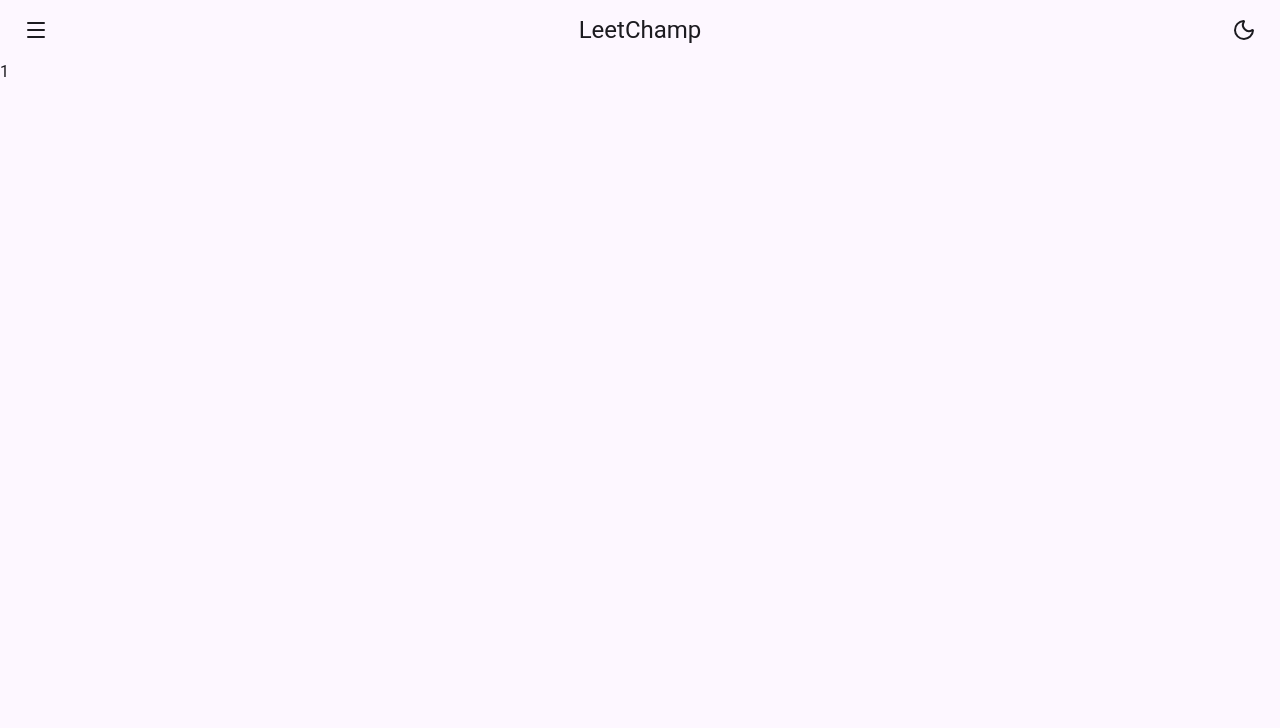
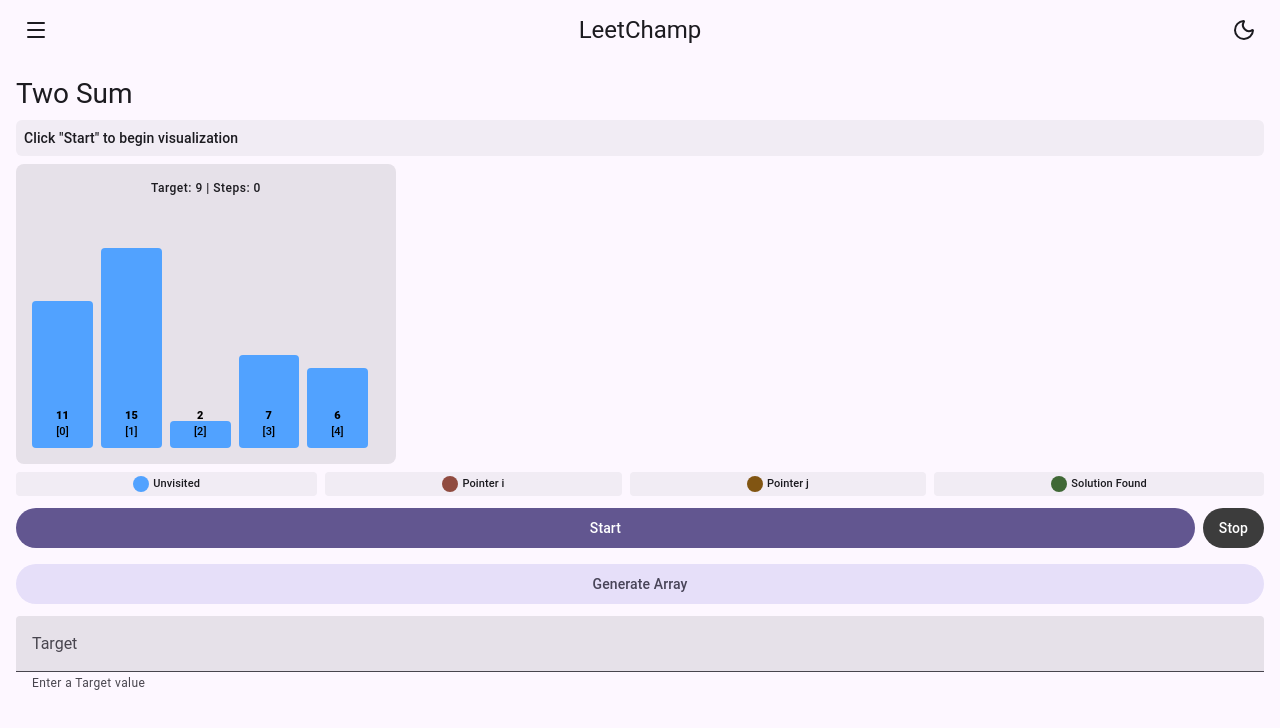
Before and after one commit to sahilsaini172/LeetChamp, a React (Vite) app: page /problem/1 in a window 1280 px wide. Shown: the top 728 px of the page. Built offline with nearby package versions, Linux system fonts and the light colour scheme.

Commit message:
complete two sum

```diff
--- a/src/TwoSumVisualizer.jsx
+++ b/src/TwoSumVisualizer.jsx
@@ -1,6 +1,9 @@
 import { useState, useCallback, useEffect, useRef } from "react";
 import { useParams } from "react-router-dom";
 import { problemData } from "./data/questions";
+import StandardButton from "./components/buttons/StandardButton";
+import TonalButton from "./components/buttons/TonalButton";
+import FilledTextField from "./components/textFields/FilledTextFiedl";
 
 function TwoSumVisualizer({ width }) {
   const containerRef = useRef(null);
@@ -208,7 +211,6 @@
         })}
 
         {/* Connection line when comparing */}
-        {/* Connection line when comparing */}
         {currentI >= 0 && currentJ >= 0 && (
           <>
             <svg
@@ -252,75 +254,34 @@
           <span>Solution Found</span>
         </div>
       </div>
-      <div className="flex items-center"></div>
-      <div style={{ marginBottom: "20px" }}>
-        <button
-          onClick={runVisualization}
+      <div className="flex  flex-col gap-2 flex-wrap">
+        <div className="flex items-center gap-2">
+          <StandardButton
+            disabled={running}
+            text={running ? "Running..." : "Start"}
+            onClick={runVisualization}
+            className="grow"
+          />
+          <StandardButton
+            disabled={!running}
+            text={"Stop"}
+            onClick={stopVisualization}
+            style="destruction"
+            className=""
+          />
+        </div>
+        <TonalButton
           disabled={running}
-          style={{
-            padding: "12px 24px",
-            marginRight: "10px",
-            fontSize: "16px",
-            backgroundColor: running ? "#95a5a6" : "#3498db",
-            color: "white",
-            border: "none",
-            borderRadius: "5px",
-            cursor: running ? "not-allowed" : "pointer",
-            fontWeight: "bold",
-          }}
-        >
-          {running ? "Running..." : "Start Visualization"}
-        </button>
-
-        <button
-          onClick={stopVisualization}
-          disabled={!running}
-          style={{
-            padding: "12px 24px",
-            marginRight: "10px",
-            fontSize: "16px",
-            backgroundColor: !running ? "#95a5a6" : "#e74c3c",
-            color: "white",
-            border: "none",
-            borderRadius: "5px",
-            cursor: !running ? "not-allowed" : "pointer",
-            fontWeight: "bold",
-          }}
-        >
-          Stop
-        </button>
-
-        <button
+          text={"Generate Array"}
           onClick={generateArray}
-          disabled={running}
-          style={{
-            padding: "12px 24px",
-            marginRight: "10px",
-            fontSize: "16px",
-            backgroundColor: running ? "#95a5a6" : "#27ae60",
-            color: "white",
-            border: "none",
-            borderRadius: "5px",
-            cursor: running ? "not-allowed" : "pointer",
-            fontWeight: "bold",
-          }}
-        >
-          Generate Array
-        </button>
-
-        <input
+        />
+        <FilledTextField
           type="number"
           value={target}
+          placeholder="Target"
+          supporting="Enter a Target value"
           onChange={(e) => setTarget(Number(e.target.value))}
           disabled={running}
-          style={{
-            padding: "12px",
-            fontSize: "16px",
-            width: "100px",
-            borderRadius: "5px",
-            border: "2px solid #3498db",
-          }}
-          placeholder="Target"
         />
       </div>
     </div>
--- /dev/null
+++ b/src/components/buttons/StandardButton.jsx
@@ -0,0 +1,34 @@
+import { useState } from "react";
+
+export default function StandardButtonS({
+  text = "Label",
+  children,
+  icon = false,
+  onClick,
+  className = "",
+  disabled,
+  style = "none",
+}) {
+  const styleMap = {
+    destruction:
+      "bg-error text-onError hover:bg-error/98 outline-errorContainer",
+    none: "bg-primary text-onPrimary hover:bg-primary/98 outline-primary",
+  };
+
+  const buttonStyles = styleMap[style] || styleMap.none;
+
+  return (
+    <div
+      className={`rounded-full py-1 ease-in duration-200 flex items-center justify-center ${className}`}
+    >
+      <button
+        disabled={disabled}
+        onClick={onClick}
+        className={`${buttonStyles} disabled:grayscale flex items-center justify-center rounded-full gap-2 px-4 py-2.5 outline-offset-2 flex-1 active:rounded-lg`}
+      >
+        {icon && children}
+        <span className="text-label-large">{text}</span>
+      </button>
+    </div>
+  );
+}
--- /dev/null
+++ b/src/components/buttons/TonalButton.jsx
@@ -0,0 +1,32 @@
+export default function TonalButton({
+  text = "Label",
+  children,
+  icon = false,
+  onClick,
+  className = "",
+  disabled,
+  style="none"
+}) {
+  const styleMap = {
+    destruction:
+      "bg-errorContainer text-onErrorContainer hover:bg-errorContainer/98 outline-errorContainer",
+    none: "bg-secondaryContainer text-onSecondaryContainer hover:bg-secondaryContainer/98 outline-secondaryContainer",
+  };
+
+  const buttonStyles = styleMap[style] || styleMap.none;
+
+  return (
+    <div
+      className={`select-none rounded-full py-1 ease-in duration-200 flex items-center justify-center ${className}`}
+    >
+      <button
+        onClick={onClick}
+        disabled={disabled}
+        className={`${buttonStyles} flex items-center justify-center rounded-full gap-2 px-4 py-2.5 outline-offset-2 flex-1 active:rounded-lg disabled:bg-onSurface/10 disabled:text-onSurface/50`}
+      >
+        {icon && children}
+        <span className="text-label-large">{text}</span>
+      </button>
+    </div>
+  );
+}
--- /dev/null
+++ b/src/components/textFields/FilledTextFiedl.jsx
@@ -0,0 +1,65 @@
+import { Search, XCircle } from "lucide-react";
+import { useState } from "react";
+
+export default function FilledTextField({
+  type = "text",
+  label = false,
+  leadingIcon = false,
+  trailingIcon = false,
+  supportingText = true,
+  leading = <Search />,
+  trailing = <XCircle />,
+  value,
+  placeholder = "Label Text",
+  className = "",
+  supporting = "Supporting text",
+  onChange,
+  disabled,
+}) {
+  const [showLabel, setShowLabel] = useState(label);
+  return (
+    <div
+      onClick={() => setShowLabel(true)}
+      disabled={disabled}
+      className={`relative flex rounded-t-sm border-b border-b-onSurfaceVarient flex-col justify-center ${className}  bg-surfaceContainer-highest h-14 py-1 focus:border-b-2 birder-b-primary disabled:grayscale`}
+    >
+      <div className="flex items-center w-full">
+        {leadingIcon && (
+          <span className=" size-12 flex items-center justify-center text-onSurfaceVarient mr-1">
+            {leading}
+          </span>
+        )}
+        <div className={`flex flex-col ${!leadingIcon ? "px-4" : ""}`}>
+          <span className={label ? "text-primary" : "text-onSurfaceVarient"}>
+            {placeholder}
+          </span>
+          {showLabel && (
+            <input
+              onChange={onChange}
+              type={type}
+              name=""
+              id=""
+              placeholder={placeholder}
+              value={value}
+              className={`flex-1 text-onSurfaceVarient text-body-large outline-0`}
+            />
+          )}
+        </div>
+        {trailingIcon && (
+          <span className="size-12 flex items-center justify-center text-onSurfaceVarient ml-1">
+            {trailing}
+          </span>
+        )}
+        {supportingText && (
+          <span
+            className={`absolute -bottom-5 text-body-small text-onSurfaceVarient ${
+              !leadingIcon ? "px-4" : "ml-[52px]"
+            }`}
+          >
+            {supporting}
+          </span>
+        )}
+      </div>
+    </div>
+  );
+}
--- a/src/index.css
+++ b/src/index.css
@@ -20,6 +20,11 @@
 
   --tertiary: #7d5262;
   --onTertiary: #ffffff;
+
+  --error: #ba1a1a;
+  --onError: #ffffff;
+  --errorContainer: #ffdad6;
+  --onErrorContainer: #93000a;
 
   --surface: #fdf7ff;
   --onSurface: #1c1b20;
@@ -59,6 +64,11 @@
   --tertiary: #eeb8cb;
   --onTertiary: #492534;
 
+  --error: #ffb4ab;
+  --onError: #690005;
+  --errorContainer: #93000a;
+  --onErrorContainer: #ffdad6;
+
   --surface: #141318;
   --onSurface: #e6e1e9;
   --onSurfaceVarient: #cac4cf;
@@ -96,6 +106,11 @@
 
   --color-tertiary: var(--tertiary);
   --color-onTertiary: var(--onTertiary);
+
+  --color-error: var(--error);
+  --color-onError: var(--onError);
+  --color-errorContainer: var(--errorContainer);
+  --color-onErrorContainer: var(--onErrorContainer);
 
   --color-surface: var(--surface);
   --color-onSurface: var(--onSurface);
--- a/src/pages/Home.jsx
+++ b/src/pages/Home.jsx
@@ -29,9 +29,7 @@
             </IconButton>
           </div>
         </div>
-        <section className="text-sm w-full mt-4">
-          <TwoSumVisualizer width={width} />
-        </section>
+        <ProblemRow />
       </section>
     </div>
   );
--- a/src/pages/Problem.jsx
+++ b/src/pages/Problem.jsx
@@ -1,14 +1,21 @@
 import { useParams } from "react-router-dom";
 import { problemData } from "../data/questions";
+import TwoSumVisualizer from "../TwoSumVisualizer";
 
 export default function Problem() {
   const { id } = useParams();
   const problem = problemData[id];
 
+  function renderProblem() {
+    switch (id) {
+      case "1":
+        return <TwoSumVisualizer />;
+      default:
+        return <div>Problem {id} not found.</div>;
+    }
+  }
   if (!problem) {
-    return <div>
-
-    </div>;
+    return <div>Problem not found.</div>;
   }
-  return <div>{id}</div>;
+  return <div className="p-4">{renderProblem()}</div>;
 }
```
